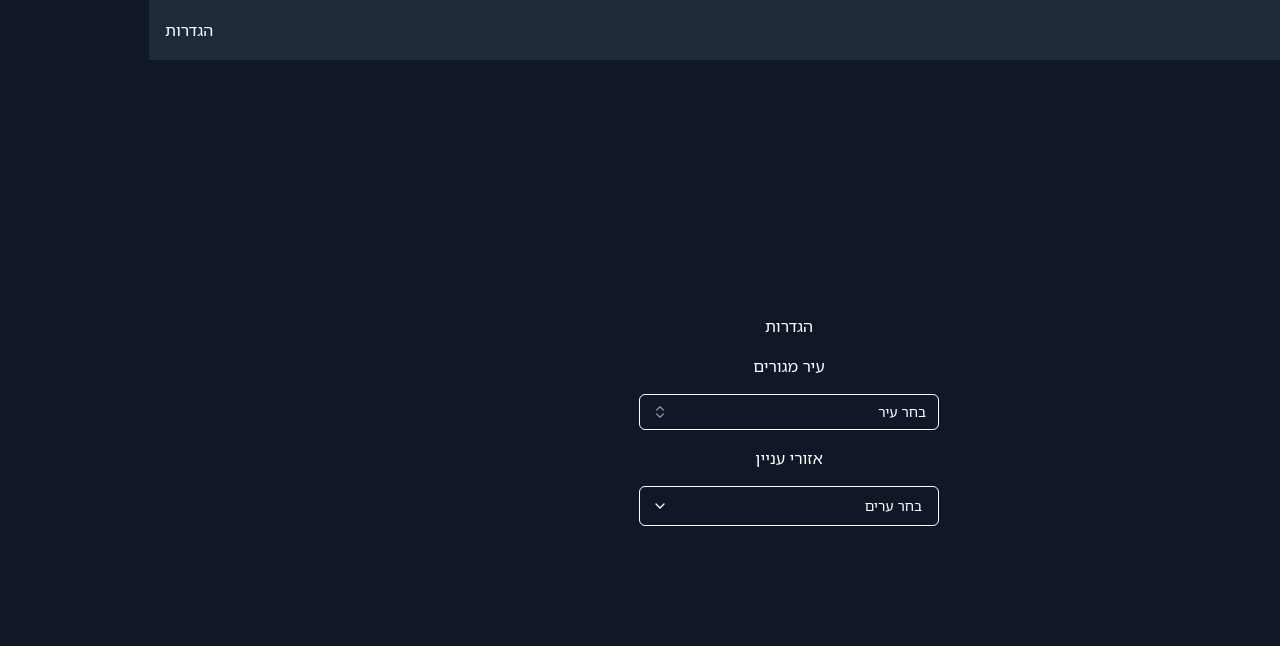
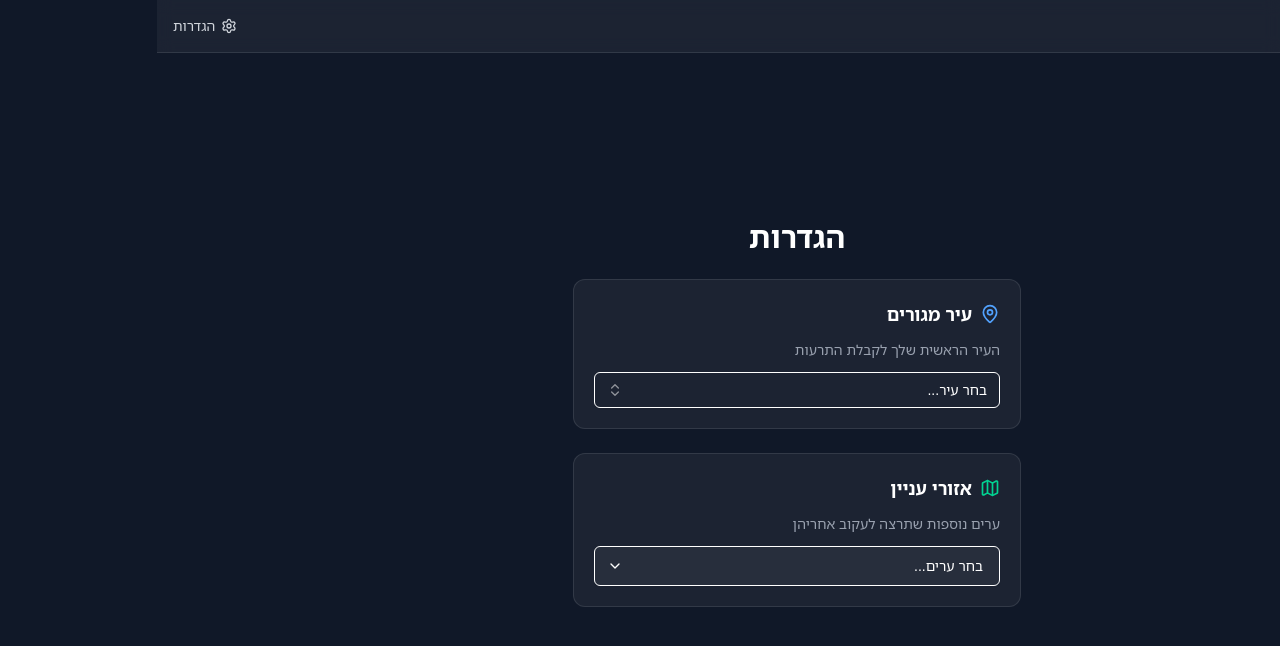
Before and after one commit to kalfada/red-alert, a Next.js app: page /settings in a window 1280 px wide. Shown: the top 646 px of the page. Built offline with nearby package versions, Linux system fonts and the light colour scheme.

Commit message:
feat: improve ui

```diff
--- a/app/components/CityAlerts.tsx
+++ b/app/components/CityAlerts.tsx
@@ -1,6 +1,7 @@
 import parseDate from "../utils/parseDate"
 import { History } from "../types/types"
 import AnimatedList from "./AnimatedList"
+import { MapPin, ShieldAlert } from "lucide-react"
 
 const warningColors = {
     RED: '#d32f2f',
@@ -20,15 +21,21 @@ const categoryToColor: { [key: number]: string } = {
 interface Props {
     city: string
     alerts: History[]
+    isPrimary?: boolean
 }
 
-const CityAlerts = ({ city, alerts }: Props) => {
+const CityAlerts = ({ city, alerts, isPrimary = false }: Props) => {
     return (
-        <div className="flex flex-col gap-4 border border-[grey] p-4 rounded-lg" >
-            {city && <div className="text-2xl font-bold">{city}</div>}
+        <div className="flex flex-col gap-3 rounded-xl border border-white/10 bg-white/5 p-4 w-full">
+            <div className="flex items-center gap-2">
+                <MapPin className={`h-5 w-5 shrink-0 ${isPrimary ? 'text-red-400' : 'text-blue-400'}`} />
+                <h2 className="text-xl font-bold truncate">{city}</h2>
+                {isPrimary && (
+                    <span className="text-xs bg-red-500/20 text-red-400 px-2 py-0.5 rounded-full mr-auto whitespace-nowrap">ראשי</span>
+                )}
+            </div>
             <div className="flex flex-col gap-2 overflow-y-auto max-h-[400px]">
-                {
-                    alerts.length ?
+                {alerts.length ? (
                     <AnimatedList
                         className="w-full"
                         items={alerts.map((alert) => ({
@@ -39,8 +46,12 @@ const CityAlerts = ({ city, alerts }: Props) => {
                         showGradients={false}
                         displayScrollbar={false}
                     />
-                        : <div className="text-lg text-gray-500">אין התרעות עבור {city}</div>
-                }
+                ) : (
+                    <div className="flex flex-col items-center justify-center py-8 text-gray-500 gap-2">
+                        <ShieldAlert className="h-8 w-8" />
+                        <span className="text-sm">אין התרעות עבור {city}</span>
+                    </div>
+                )}
             </div>
         </div>
     )
--- a/app/components/Header.tsx
+++ b/app/components/Header.tsx
@@ -2,18 +2,27 @@
 import { useUpdateTime } from "../context/UpdateTimeContext";
 import parseDate from "../utils/parseDate";
 import Link from "next/link";
+import { Settings, Siren } from "lucide-react";
 
 const Header = () => {
     const { lastUpdateTime } = useUpdateTime();
     return (
-        <nav className="flex items-center justify-between p-4 bg-gray-800 text-white">
-            <Link href="/" className="text-lg font-bold">
-                התרעות אמת
-            </Link>
-            {lastUpdateTime ? <div className="text-sm">{`עדכון אחרון - ${parseDate(lastUpdateTime, true)}`}</div> : null}
-            <div className="flex space-x-4">
-                <Link href="/settings" className="hover:underline">הגדרות</Link>
+        <nav className="flex flex-col bg-white/5 border-b border-white/10 backdrop-blur-sm">
+            <div className="flex items-center justify-between px-4 py-3">
+                <Link href="/" className="flex items-center gap-2 text-lg font-bold">
+                    <Siren className="h-5 w-5 text-red-400" />
+                    התרעות אמת
+                </Link>
+                <Link href="/settings" className="flex items-center gap-1.5 text-sm text-gray-300 hover:text-white transition-colors">
+                    <Settings className="h-4 w-4" />
+                    <span className="hidden sm:inline">הגדרות</span>
+                </Link>
             </div>
+            {lastUpdateTime && (
+                <div className="text-[11px] text-gray-500 text-center pb-1.5">
+                    {`עדכון אחרון - ${parseDate(lastUpdateTime, true)}`}
+                </div>
+            )}
         </nav>
     )
 }
--- a/app/components/MultiSelect.tsx
+++ b/app/components/MultiSelect.tsx
@@ -244,7 +244,7 @@ export const MultiSelect = React.forwardRef<
                                             )}
                                             style={{ animationDuration: `${animation}s` }}
                                         >
-                                            {`+ ${selectedValues.length - maxCount} more`}
+                                            {`+ ${selectedValues.length - maxCount} נוספים`}
                                             <XCircle
                                                 className="ml-2 h-4 w-4 cursor-pointer"
                                                 onClick={(event) => {
@@ -281,17 +281,18 @@ export const MultiSelect = React.forwardRef<
                     </Button>
                 </PopoverTrigger>
                 <PopoverContent
-                    className="w-auto p-0"
+                    className="w-auto p-0 bg-[var(--background)]"
                     align="start"
+                    dir="rtl"
                     onEscapeKeyDown={() => setIsPopoverOpen(false)}
                 >
                     <Command>
                         <CommandInput
-                            placeholder="Search..."
+                            placeholder="חפש..."
                             onKeyDown={handleInputKeyDown}
                         />
                         <CommandList>
-                            <CommandEmpty>No results found.</CommandEmpty>
+                            <CommandEmpty>לא נמצאו תוצאות.</CommandEmpty>
                             <CommandGroup>
                                 <CommandItem
                                     key="all"
@@ -308,7 +309,7 @@ export const MultiSelect = React.forwardRef<
                                     >
                                         <CheckIcon className="h-4 w-4" />
                                     </div>
-                                    <span>(Select All)</span>
+                                    <span>(בחר הכל)</span>
                                 </CommandItem>
                                 {options.map((option) => {
                                     const isSelected = selectedValues.includes(option.value);
@@ -345,7 +346,7 @@ export const MultiSelect = React.forwardRef<
                                                 onSelect={handleClear}
                                                 className="flex-1 justify-center cursor-pointer"
                                             >
-                                                Clear
+                                                נקה
                                             </CommandItem>
                                             <Separator
                                                 orientation="vertical"
@@ -357,7 +358,7 @@ export const MultiSelect = React.forwardRef<
                                         onSelect={() => setIsPopoverOpen(false)}
                                         className="flex-1 justify-center cursor-pointer max-w-full"
                                     >
-                                        Close
+                                        סגור
                                     </CommandItem>
                                 </div>
                             </CommandGroup>
--- a/app/page.tsx
+++ b/app/page.tsx
@@ -6,6 +6,7 @@ import CityAlerts from "./components/CityAlerts";
 import { useLocalStorage } from "./hooks/useLocalStorage";
 import Link from "next/link";
 import { ToastContainer, Slide, toast } from "react-toastify";
+import { Settings, MapPin, Loader2 } from "lucide-react";
 
 export default function Home() {
   const [userLocation] = useLocalStorage<string>('userLocation', '');
@@ -91,31 +92,47 @@ export default function Home() {
   }, [setLastUpdateTime, userLocation, fetchAlerts]);
 
   if (!userLocation) {
-    return <div className="flex flex-col items-center justify-center h-[90vh] gap-4">
-      <div className="text-4xl font-bold">נא לבחור מיקום</div>
-      <div className="text-lg">לבחירת מיקום <Link href='/settings' className="underline">לחץ כאן</Link></div>
-    </div>;
+    return (
+      <div className="flex flex-col items-center justify-center h-[85vh] gap-5 px-4 text-center">
+        <div className="rounded-full bg-white/5 p-6">
+          <MapPin className="h-12 w-12 text-red-400" />
+        </div>
+        <h1 className="text-3xl font-bold">נא לבחור מיקום</h1>
+        <p className="text-gray-400 max-w-xs">בחר את עיר המגורים שלך כדי להתחיל לקבל התרעות</p>
+        <Link
+          href="/settings"
+          className="flex items-center gap-2 bg-white/10 hover:bg-white/15 transition-colors px-5 py-2.5 rounded-lg text-sm font-medium"
+        >
+          <Settings className="h-4 w-4" />
+          עבור להגדרות
+        </Link>
+      </div>
+    );
   }
 
   if (!history) {
-    return <div className="flex flex-col items-center justify-center h-[90vh] gap-4">
-      <div className="text-4xl font-bold">טוען...</div>
-    </div>;
+    return (
+      <div className="flex flex-col items-center justify-center h-[85vh] gap-4">
+        <Loader2 className="h-10 w-10 animate-spin text-gray-400" />
+        <span className="text-lg text-gray-400">טוען התרעות...</span>
+      </div>
+    );
   }
 
   const totalComponents = 1 + locationsOfInterest.length;
 
   return (
-    <div className="mx-auto flex items-center justify-center">
-      <div className={`grid gap-4 p-4 ${totalComponents === 1
-        ? 'grid-cols-1 place-items-center'
+    <div className="w-full max-w-6xl mx-auto px-4 py-6">
+      <div className={`grid gap-4 ${totalComponents === 1
+        ? 'grid-cols-1 max-w-lg mx-auto'
         : totalComponents === 2
-          ? 'grid-cols-1 md:grid-cols-2 place-items-center'
+          ? 'grid-cols-1 md:grid-cols-2'
           : 'grid-cols-1 md:grid-cols-2 lg:grid-cols-3'
         }`}>
         <CityAlerts
           city={userLocation}
           alerts={history[userLocation] || []}
+          isPrimary
         />
         {locationsOfInterest.map((location, index) => (
           <CityAlerts
--- a/app/settings/page.tsx
+++ b/app/settings/page.tsx
@@ -17,7 +17,7 @@ import {
     PopoverContent,
     PopoverTrigger,
 } from "@/components/ui/popover";
-import { Check, ChevronsUpDown } from "lucide-react";
+import { Check, ChevronsUpDown, MapPin, Map } from "lucide-react";
 import { cn } from "@/lib/utils";
 
 const Settings = () => {
@@ -26,25 +26,32 @@ const Settings = () => {
     const [open, setOpen] = useState(false)
 
     return (
-        <div className="flex flex-col items-center justify-center h-[90vh] gap-4">
-            <h1>הגדרות</h1>
-            <div>עיר מגורים</div>
+        <div className="flex flex-col items-center justify-center min-h-[90vh] p-4" dir="rtl">
+            <div className="w-full max-w-md flex flex-col gap-6">
+                <h1 className="text-3xl font-bold text-center">הגדרות</h1>
+
+                <div className="rounded-xl border border-white/10 bg-white/5 p-5 flex flex-col gap-3">
+                    <div className="flex items-center gap-2 text-lg font-semibold">
+                        <MapPin className="h-5 w-5 text-blue-400" />
+                        עיר מגורים
+                    </div>
+                    <p className="text-sm text-gray-400">העיר הראשית שלך לקבלת התרעות</p>
                     <Popover open={open} onOpenChange={setOpen}>
                         <PopoverTrigger asChild>
                             <Button
                                 variant="outline"
                                 role="combobox"
                                 aria-expanded={open}
-                        className="w-[300px] justify-between"
+                                className="w-full justify-between"
                                 dir="rtl"
                             >
                                 {userLocation
                                     ? cities.find((city) => city === userLocation)
-                            : "בחר עיר"}
+                                    : "בחר עיר..."}
                                 <ChevronsUpDown className="opacity-50" />
                             </Button>
                         </PopoverTrigger>
-                <PopoverContent className="w-[300px] p-0 bg-[var(--background)]" dir="rtl">
+                        <PopoverContent className="w-[var(--radix-popover-trigger-width)] p-0 bg-[var(--background)]" dir="rtl">
                             <Command>
                                 <CommandInput placeholder="חפש עיר..." />
                                 <CommandList>
@@ -73,14 +80,21 @@ const Settings = () => {
                             </Command>
                         </PopoverContent>
                     </Popover>
-            <div>אזורי עניין</div>
+                </div>
+
+                <div className="rounded-xl border border-white/10 bg-white/5 p-5 flex flex-col gap-3">
+                    <div className="flex items-center gap-2 text-lg font-semibold">
+                        <Map className="h-5 w-5 text-emerald-400" />
+                        אזורי עניין
+                    </div>
+                    <p className="text-sm text-gray-400">ערים נוספות שתרצה לעקוב אחריהן</p>
                     <MultiSelect
-                style={{ width: '300px' }}
+                        className="w-full"
                         onValueChange={(value) => setLocationsOfInterest(value)}
                         defaultValue={locationsOfInterest}
-                placeholder="בחר ערים"
+                        placeholder="בחר ערים..."
                         modalPopover={true}
-                variant={'destructive'}
+                        variant={'default'}
                         options={
                             cities.map((key) => ({
                                 value: key,
@@ -89,6 +103,8 @@ const Settings = () => {
                         }
                     />
                 </div>
+            </div>
+        </div>
     )
 }
 
```
Lines whose indentation alone changed are shown as unchanged.
